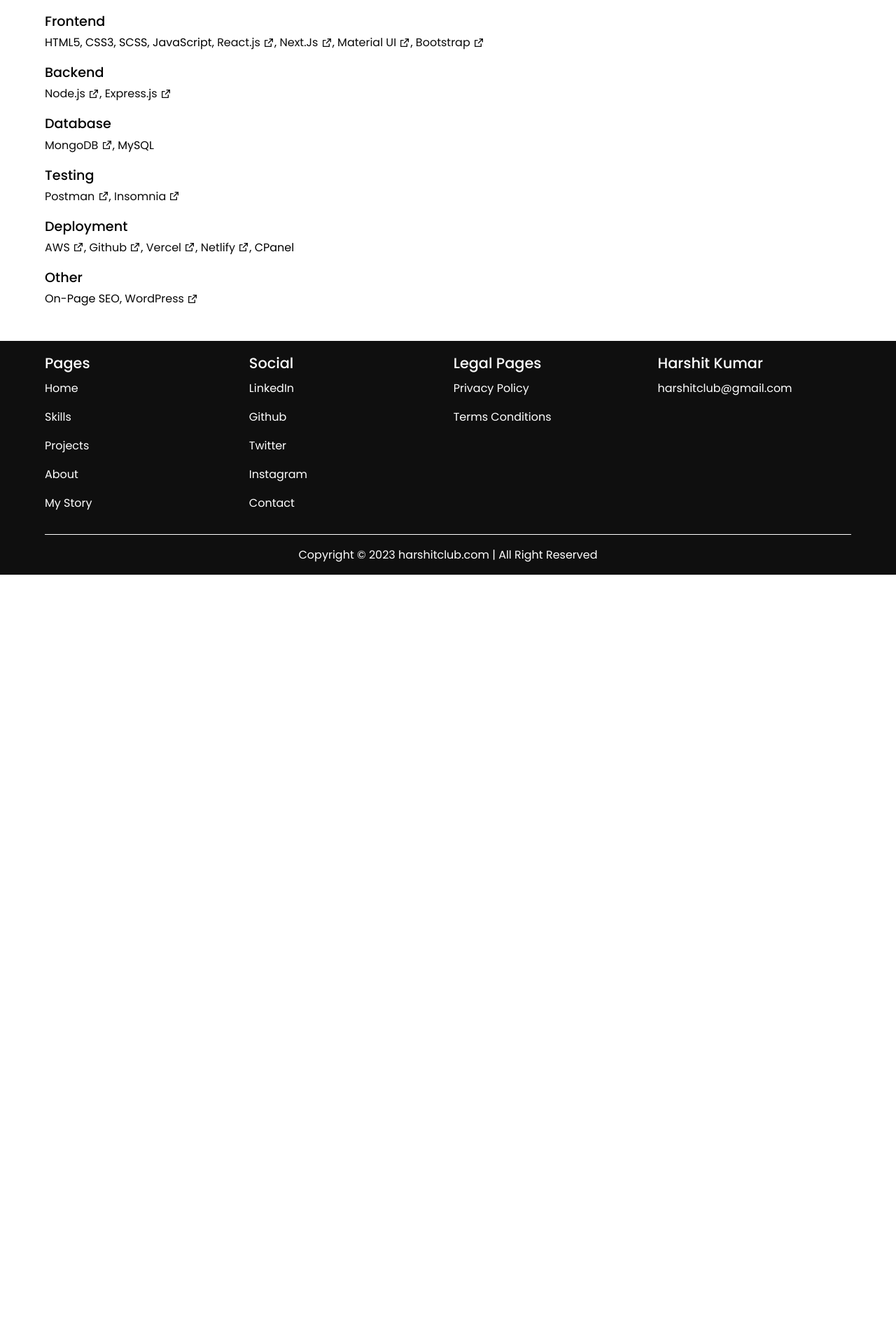
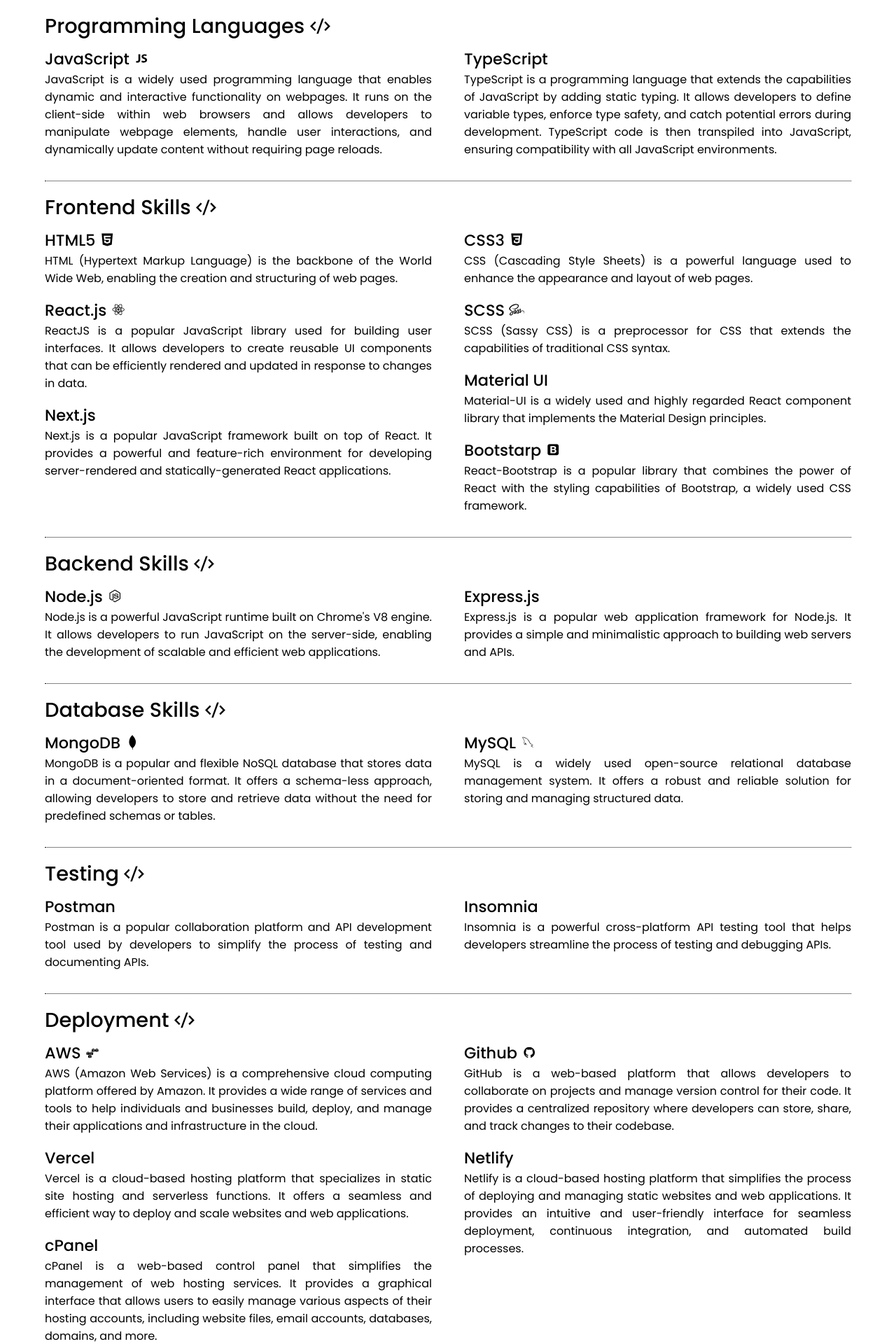
Before and after one commit to harshitclub/harshitclubweb, a Next.js app: page /skills in a window 1280 px wide. Shown: the part 200-2120 px from the top of the page at 70% size. Before the commit the page ends 1021 px from the top, so only its background shows below. Built offline with nearby package versions, Linux system fonts and the light colour scheme.

Commit message:
skills page

```diff
--- a/app/skills/page.jsx
+++ b/app/skills/page.jsx
@@ -1,115 +1,228 @@
 import React from "react";
 import "./style.css";
-import { RiExternalLinkLine } from "react-icons/ri";
-import Link from "next/link";
+import {
+  DiAws,
+  DiBootstrap,
+  DiCss3,
+  DiGithubBadge,
+  DiHtml5,
+  DiJavascript1,
+  DiMongodb,
+  DiMysql,
+  DiNodejsSmall,
+  DiReact,
+  DiSass,
+} from "react-icons/di";
+import { RiCodeSSlashFill } from "react-icons/ri";
 
 export default function Skills() {
   return (
     <section className="skillsContainer flex flexColumn maxWidth width90 alignStart">
-      <div className="allSkills">
-        <h2>Frontend</h2>
+      <h2>
+        Programming Languages <RiCodeSSlashFill className="skillHeadIcon" />
+      </h2>
+      <div className="programmingSkills flex alignStart justifyCenter spaceBtw width100">
+        <div className="width48">
+          <h3>
+            JavaScript <DiJavascript1 className="skillIcons" />
+          </h3>
           <p>
-          <span>HTML5</span>, <span>CSS3</span>, <span>SCSS</span>,{" "}
-          <span>JavaScript</span>,{" "}
-          <span>
-            <Link href="https://react.dev/" target="_blank">
-              React.js <RiExternalLinkLine className="allSkillsIcon" />
-            </Link>
-          </span>
-          ,{" "}
-          <span>
-            <Link href="https://nextjs.org/" target="_blank">
-              Next.Js <RiExternalLinkLine className="allSkillsIcon" />
-            </Link>
-          </span>
-          ,{" "}
-          <span>
-            <Link href="https://mui.com/" target="_blank">
-              Material UI <RiExternalLinkLine className="allSkillsIcon" />
-            </Link>
-          </span>
-          ,{" "}
-          <span>
-            <Link href="https://react-bootstrap.github.io/" target="_blank">
-              Bootstrap <RiExternalLinkLine className="allSkillsIcon" />
-            </Link>
-          </span>
+            JavaScript is a widely used programming language that enables
+            dynamic and interactive functionality on webpages. It runs on the
+            client-side within web browsers and allows developers to manipulate
+            webpage elements, handle user interactions, and dynamically update
+            content without requiring page reloads.
           </p>
-
-        <h2>Backend</h2>
+        </div>
+        <div className="width48">
+          <h3>TypeScript</h3>
           <p>
-          <span>
-            <Link href="https://nodejs.org/" target="_blank">
-              Node.js <RiExternalLinkLine className="allSkillsIcon" />
-            </Link>
-          </span>
-          ,{" "}
-          <span>
-            <Link href="https://expressjs.com/" target="_blank">
-              Express.js <RiExternalLinkLine className="allSkillsIcon" />
-            </Link>
-          </span>
+            TypeScript is a programming language that extends the capabilities
+            of JavaScript by adding static typing. It allows developers to
+            define variable types, enforce type safety, and catch potential
+            errors during development. TypeScript code is then transpiled into
+            JavaScript, ensuring compatibility with all JavaScript environments.
           </p>
-        <h2>Database</h2>
+        </div>
+      </div>
+      <div className="skillsDivider"></div>
+      <h2>
+        Frontend Skills <RiCodeSSlashFill className="skillHeadIcon" />
+      </h2>
+      <div className="frontendSkills flex alignStart justifyCenter spaceBtw width100">
+        <div className="width48">
+          <h3>
+            HTML5 <DiHtml5 className="skillIcons" />
+          </h3>
           <p>
-          <span>
-            <Link href="https://www.mongodb.com/" target="_blank">
-              MongoDB <RiExternalLinkLine className="allSkillsIcon" />
-            </Link>
-          </span>
-          , <span>MySQL</span>
+            HTML (Hypertext Markup Language) is the backbone of the World Wide
+            Web, enabling the creation and structuring of web pages.
           </p>
-        <h2>Testing</h2>
+          <h3>
+            React.js <DiReact className="skillIcons" />
+          </h3>
           <p>
-          <span>
-            <Link href="https://www.postman.com/" target="_blank">
-              Postman <RiExternalLinkLine className="allSkillsIcon" />
-            </Link>
-          </span>
-          ,{" "}
-          <span>
-            <Link href="https://insomnia.rest/" target="_blank">
-              Insomnia <RiExternalLinkLine className="allSkillsIcon" />
-            </Link>
-          </span>
+            ReactJS is a popular JavaScript library used for building user
+            interfaces. It allows developers to create reusable UI components
+            that can be efficiently rendered and updated in response to changes
+            in data.
           </p>
-        <div className="deployment">
-          <h2>Deployment</h2>
+          <h3>Next.js</h3>
           <p>
-            <span>
-              <Link href="https://aws.amazon.com/" target="_blank">
-                AWS <RiExternalLinkLine className="allSkillsIcon" />
-              </Link>
-            </span>
-            ,{" "}
-            <span>
-              <Link href="https://github.com/" target="_blank">
-                Github <RiExternalLinkLine className="allSkillsIcon" />
-              </Link>
-            </span>
-            ,{" "}
-            <span>
-              <Link href="https://vercel.com/" target="_blank">
-                Vercel <RiExternalLinkLine className="allSkillsIcon" />
-              </Link>
-            </span>
-            ,{" "}
-            <span>
-              <Link href="https://www.netlify.com/" target="_blank">
-                Netlify <RiExternalLinkLine className="allSkillsIcon" />
-              </Link>
-            </span>
-            , <span>CPanel</span>
+            Next.js is a popular JavaScript framework built on top of React. It
+            provides a powerful and feature-rich environment for developing
+            server-rendered and statically-generated React applications.
           </p>
-
-          <h2>Other</h2>
+        </div>
+        <div className="width48">
+          <h3>
+            CSS3 <DiCss3 className="skillIcons" />
+          </h3>
           <p>
-            <span>On-Page SEO</span>,{" "}
-            <span>
-              <Link href="https://wordpress.org/" target="_blank">
-                WordPress <RiExternalLinkLine className="allSkillsIcon" />
-              </Link>
-            </span>
+            CSS (Cascading Style Sheets) is a powerful language used to enhance
+            the appearance and layout of web pages.
+          </p>
+          <h3>
+            SCSS <DiSass className="skillIcons" />
+          </h3>
+          <p>
+            SCSS (Sassy CSS) is a preprocessor for CSS that extends the
+            capabilities of traditional CSS syntax.
+          </p>
+          <h3>Material UI</h3>
+          <p>
+            Material-UI is a widely used and highly regarded React component
+            library that implements the Material Design principles.
+          </p>
+          <h3>
+            Bootstarp <DiBootstrap className="skillIcons" />
+          </h3>
+          <p>
+            React-Bootstrap is a popular library that combines the power of
+            React with the styling capabilities of Bootstrap, a widely used CSS
+            framework.
+          </p>
+        </div>
+      </div>
+      <div className="skillsDivider"></div>
+      <h2>
+        Backend Skills <RiCodeSSlashFill className="skillHeadIcon" />
+      </h2>
+      <div className="backendSkills flex alignStart justifyCenter spaceBtw width100">
+        <div className="width48">
+          <h3>
+            Node.js <DiNodejsSmall className="skillIcons" />
+          </h3>
+          <p>
+            Node.js is a powerful JavaScript runtime built on Chrome's V8
+            engine. It allows developers to run JavaScript on the server-side,
+            enabling the development of scalable and efficient web applications.
+          </p>
+        </div>
+        <div className="width48">
+          <h3>Express.js</h3>
+          <p>
+            Express.js is a popular web application framework for Node.js. It
+            provides a simple and minimalistic approach to building web servers
+            and APIs.
+          </p>
+        </div>
+      </div>
+      <div className="skillsDivider"></div>
+      <h2>
+        Database Skills <RiCodeSSlashFill className="skillHeadIcon" />
+      </h2>
+      <div className="dbSkills flex alignStart justifyCenter spaceBtw width100">
+        <div className="width48">
+          <h3>
+            MongoDB <DiMongodb className="skillIcons" />
+          </h3>
+          <p>
+            MongoDB is a popular and flexible NoSQL database that stores data in
+            a document-oriented format. It offers a schema-less approach,
+            allowing developers to store and retrieve data without the need for
+            predefined schemas or tables.
+          </p>
+        </div>
+        <div className="width48">
+          <h3>
+            MySQL <DiMysql className="skillIcons" />
+          </h3>
+          <p>
+            MySQL is a widely used open-source relational database management
+            system. It offers a robust and reliable solution for storing and
+            managing structured data.
+          </p>
+        </div>
+      </div>
+      <div className="skillsDivider"></div>
+      <h2>
+        Testing <RiCodeSSlashFill className="skillHeadIcon" />
+      </h2>
+      <div className="testingSkills flex alignStart justifyCenter spaceBtw width100">
+        <div className="width48">
+          <h3>Postman</h3>
+          <p>
+            Postman is a popular collaboration platform and API development tool
+            used by developers to simplify the process of testing and
+            documenting APIs.
+          </p>
+        </div>
+        <div className="width48">
+          <h3>Insomnia</h3>
+          <p>
+            Insomnia is a powerful cross-platform API testing tool that helps
+            developers streamline the process of testing and debugging APIs.
+          </p>
+        </div>
+      </div>
+      <div className="skillsDivider"></div>
+      <h2>
+        Deployment <RiCodeSSlashFill className="skillHeadIcon" />
+      </h2>
+      <div className="deploymentSkills flex alignStart justifyCenter spaceBtw width100">
+        <div className="width48">
+          <h3>
+            AWS <DiAws className="skillIcons" />
+          </h3>
+          <p>
+            AWS (Amazon Web Services) is a comprehensive cloud computing
+            platform offered by Amazon. It provides a wide range of services and
+            tools to help individuals and businesses build, deploy, and manage
+            their applications and infrastructure in the cloud.
+          </p>
+          <h3>Vercel</h3>
+          <p>
+            Vercel is a cloud-based hosting platform that specializes in static
+            site hosting and serverless functions. It offers a seamless and
+            efficient way to deploy and scale websites and web applications.
+          </p>
+          <h3>cPanel</h3>
+          <p>
+            cPanel is a web-based control panel that simplifies the management
+            of web hosting services. It provides a graphical interface that
+            allows users to easily manage various aspects of their hosting
+            accounts, including website files, email accounts, databases,
+            domains, and more.
+          </p>
+        </div>
+        <div className="width48">
+          <h3>
+            Github <DiGithubBadge className="skillIcons" />
+          </h3>
+          <p>
+            GitHub is a web-based platform that allows developers to collaborate
+            on projects and manage version control for their code. It provides a
+            centralized repository where developers can store, share, and track
+            changes to their codebase.
+          </p>
+          <h3>Netlify</h3>
+          <p>
+            Netlify is a cloud-based hosting platform that simplifies the
+            process of deploying and managing static websites and web
+            applications. It provides an intuitive and user-friendly interface
+            for seamless deployment, continuous integration, and automated build
+            processes.{" "}
           </p>
         </div>
       </div>
--- a/app/skills/style.css
+++ b/app/skills/style.css
@@ -2,25 +2,140 @@
   margin: 1rem 0 2rem 0;
 }
 
-.skills .skillsContainer .allSkills h2 {
+.skills .skillsContainer h2 {
+  font-size: 1.8rem;
   font-weight: 500;
-  font-size: var(--h4);
-  margin: 0 0 0.2rem 0;
+  margin: 0 0 0.5rem 0;
 }
 
-.skills .skillsContainer .allSkills p {
+.skills .skillsContainer h3 {
+  font-size: 1.4rem;
+  font-weight: 500;
+}
+
+.skills .skillsContainer p {
+  text-align: justify;
   margin: 0 0 1rem 0;
 }
 
-.skills .skillsContainer .allSkills p span a {
-  color: var(--black);
+.skillsDivider {
+  width: 100%;
+  border-bottom: 1px dotted var(--black);
+  margin: 1rem 0;
 }
 
-.skills .skillsContainer .allSkills p span a:hover {
-  color: var(--offWhite);
-  transition: 0.3s;
+.skillHeadIcon {
+  margin: 0 0 -0.3rem 0;
 }
 
-.skills .skillsContainer .allSkills p span a .allSkillsIcon {
-  margin: 0 0 -0.15rem 0;
+.skillIcons {
+  margin: 0 0 -0.18rem 0;
 }
+
+@media screen and (min-width: 200px) and (max-width: 480px) {
+  .skills .skillsContainer h2 {
+    font-size: 1.5rem;
+  }
+
+  .skills .skillsContainer .programmingSkills {
+    flex-direction: column;
+  }
+
+  .skills .skillsContainer .programmingSkills > div {
+    width: 100%;
+  }
+
+  .skills .skillsContainer .frontendSkills {
+    flex-direction: column;
+  }
+
+  .skills .skillsContainer .frontendSkills > div {
+    width: 100%;
+  }
+
+  .skills .skillsContainer .backendSkills {
+    flex-direction: column;
+  }
+
+  .skills .skillsContainer .backendSkills > div {
+    width: 100%;
+  }
+
+  .skills .skillsContainer .dbSkills {
+    flex-direction: column;
+  }
+
+  .skills .skillsContainer .dbSkills > div {
+    width: 100%;
+  }
+
+  .skills .skillsContainer .testingSkills {
+    flex-direction: column;
+  }
+
+  .skills .skillsContainer .testingSkills > div {
+    width: 100%;
+  }
+
+  .skills .skillsContainer .deploymentSkills {
+    flex-direction: column;
+  }
+
+  .skills .skillsContainer .deploymentSkills > div {
+    width: 100%;
+  }
+}
+
+@media screen and (min-width: 481px) and (max-width: 768px) {
+  .skills .skillsContainer h2 {
+    font-size: 1.5rem;
+  }
+
+  .skills .skillsContainer .programmingSkills {
+    flex-direction: column;
+  }
+
+  .skills .skillsContainer .programmingSkills > div {
+    width: 100%;
+  }
+
+  .skills .skillsContainer .frontendSkills {
+    flex-direction: column;
+  }
+
+  .skills .skillsContainer .frontendSkills > div {
+    width: 100%;
+  }
+
+  .skills .skillsContainer .backendSkills {
+    flex-direction: column;
+  }
+
+  .skills .skillsContainer .backendSkills > div {
+    width: 100%;
+  }
+
+  .skills .skillsContainer .dbSkills {
+    flex-direction: column;
+  }
+
+  .skills .skillsContainer .dbSkills > div {
+    width: 100%;
+  }
+
+  .skills .skillsContainer .testingSkills {
+    flex-direction: column;
+  }
+
+  .skills .skillsContainer .testingSkills > div {
+    width: 100%;
+  }
+
+  .skills .skillsContainer .deploymentSkills {
+    flex-direction: column;
+  }
+
+  .skills .skillsContainer .deploymentSkills > div {
+    width: 100%;
+  }
+}
```
Lines whose indentation alone changed are shown as unchanged.
